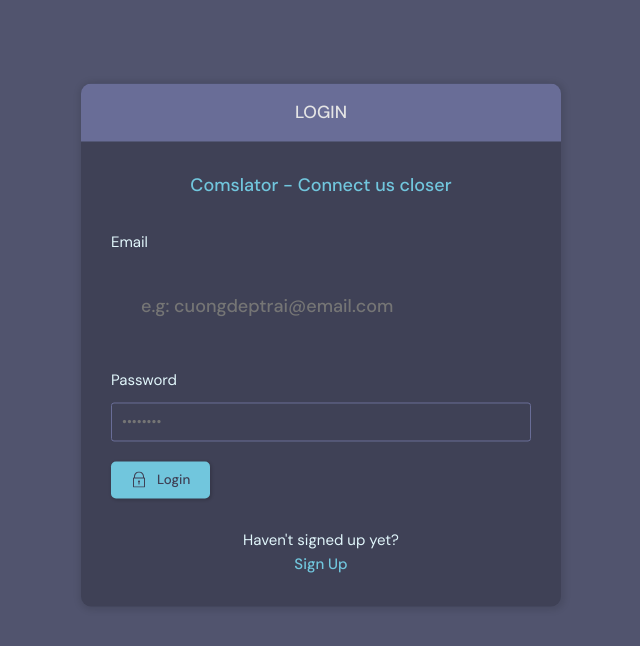
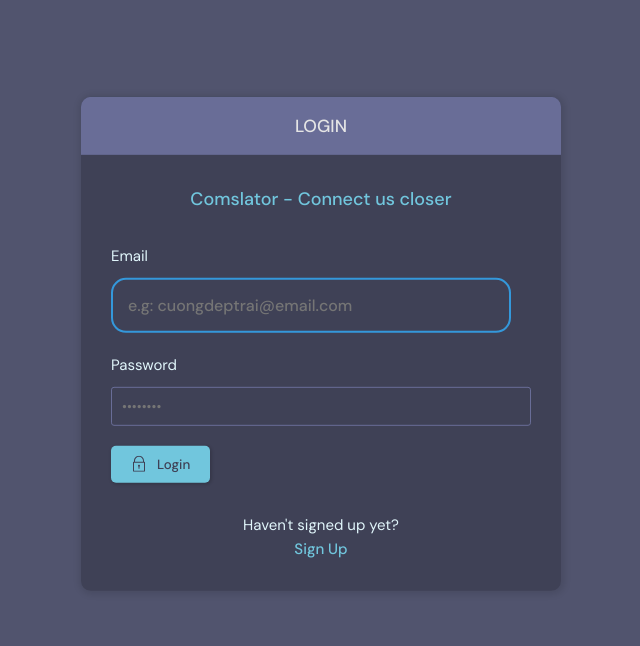
Before and after one commit to cuonggpham/gPBL-ComSlator, a Django app: page /login/ in a window 1280 px wide. Shown: the part 76-722 px from the top of the page, without its empty margins (319-959 px from the left). Run offline with Django 3.2, Linux system fonts and the light colour scheme.

Commit message:
deploy ready

```diff
--- a/base/templates/base/call_room.html
+++ b/base/templates/base/call_room.html
@@ -4,7 +4,7 @@
   <div id="join-wrapper">
     <div style="text-align: center">
       <h1 id="site-title">Call Room</h1>
-      <h1>Welcome to the call room</h1>
+      <h id="site-subtitle">Welcome to the call room</h>
     </div>
     <input id="username" type="text" placeholder="Enter your name..." />
     <button id="join-btn">Join Stream</button>
--- a/static/styles/style1.css
+++ b/static/styles/style1.css
@@ -28,11 +56,18 @@
 }
 
 #username {
-  padding: 20px;
-  font-size: 18px;
-  border-radius: 10px;
-  border: none;
-  margin: 10px;
+  width: 400px;
+  padding: 15px;
+  border: 2px solid #3498db;
+  border-radius: 15px;
+  font-size: 16px;
+  color: #333;
+  background-color: #ff0f8ff;
+  transition: border-color 0.3s;
+}
+#username: focus {
+  border-color: #2980b9;
+  outline: none;
 }
 
 .volume-icon {
@@ -41,12 +76,17 @@
 }
 
 #join-btn {
-  background-color: #1f1f1f8e;
+  background-color: #2594a58e;
   border: none;
-  color: #136ccc;
+  border-radius: 15px;
+  color: #f5f6f7;
+  font-display: bold;
   font-size: 22px;
   padding: 20px 30px;
   cursor: pointer;
+}
+#join-btn: hover {
+  background-color: #1e7a8a;
 }
 
 #user-streams {
```
Also changed, not shown: other parts of static/styles/style1.css (+28 -0 lines), db.sqlite3.
